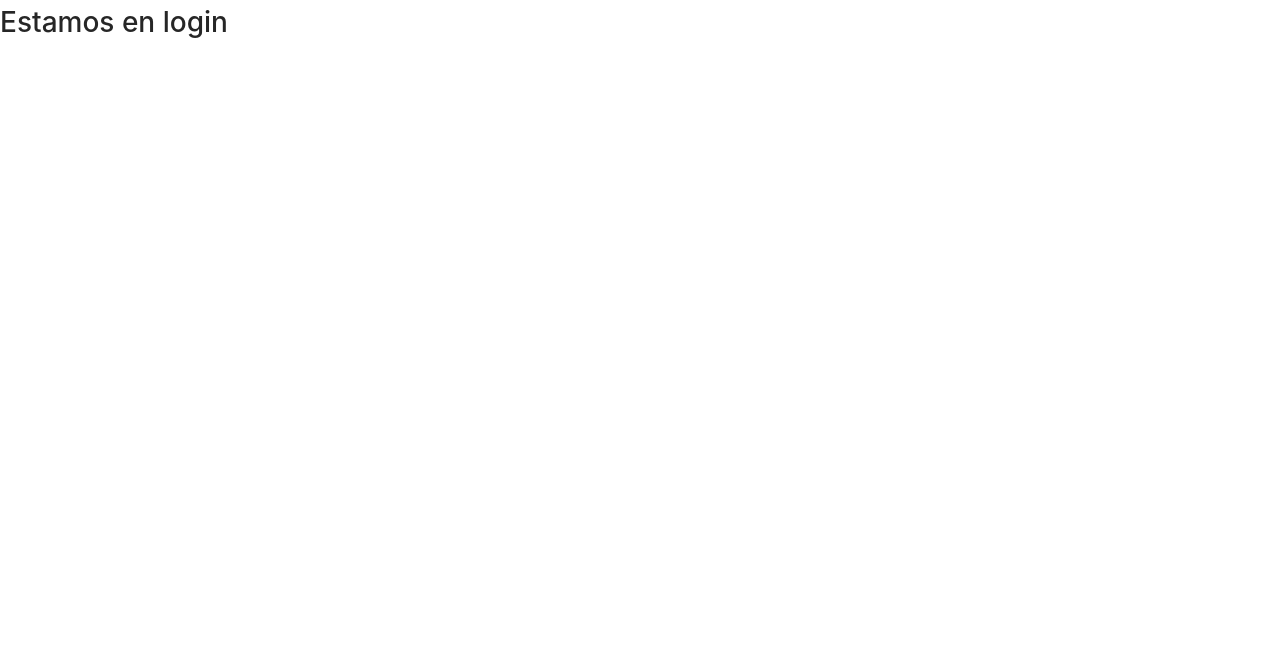
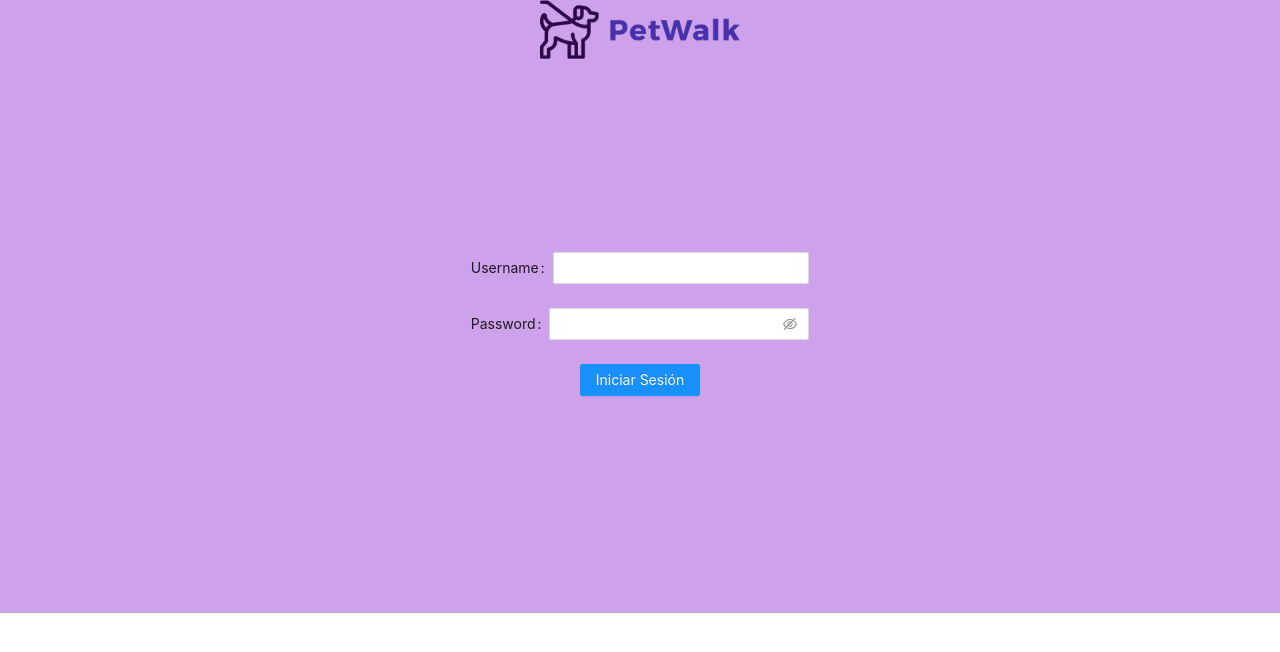
Before and after one commit to MachineTech2022/AdminPetWalk, a React (Create React App) app in the folder petwalk_admin/: page / in a window 1280 px wide. Shown: the top 652 px of the page. Built offline with nearby package versions, Linux system fonts and the light colour scheme.

Commit message:
commit login diseño
agregando logo y colores a login
agregado de componente de titulo

```diff
--- a/petwalk_admin/main.js
+++ b/petwalk_admin/main.js
@@ -7,7 +7,7 @@ function createWindow() {
     const mainWindow = new BrowserWindow({
         width: 800,
         height: 660,
-        //resizable: false,
+        resizable: false,
         maximizable: false,
         fullscreenable: false,
         //frame: false,
--- /dev/null
+++ b/petwalk_admin/src/component/TitleHeader.js
@@ -0,0 +1,18 @@
+import React from "react";
+import './TitleHeader.scss';
+import LogoPet from '../assets/img/LogoPet.png'
+import {Row} from 'antd';
+
+export default function TitleHeader(){
+    return (
+        <Row>
+            <div className="title">
+                <img
+                    className="logo"
+                    src={LogoPet}
+                    alt="LogoPet"
+                />
+            </div>
+        </Row>
+    )
+}
--- /dev/null
+++ b/petwalk_admin/src/component/TitleHeader.scss
@@ -0,0 +1,10 @@
+@import "../scss/index.scss";
+
+.title{
+    width: 200px;
+    background-color: #CDA2EA;
+}
+
+.logo{
+    width: 200px;
+}
--- a/petwalk_admin/src/pages/LayoutMajor.js
+++ b/petwalk_admin/src/pages/LayoutMajor.js
@@ -1,7 +1,10 @@
 import React from "react";
 import { Route } from "react-router-dom";
-import {Layout} from "antd";
+import {Row,Layout} from "antd";
 import "./LayoutMajor.scss";
+
+//Componente Title
+import TitleHeader from "../component/TitleHeader";
 
 export default function LayoutMajor(props){
     console.log(props);
@@ -10,7 +13,9 @@ export default function LayoutMajor(props){
 
     return(
         <Layout>
-            <h2>Menú Sider</h2>
+            <Row justify="center" className="title">
+                <TitleHeader/>
+            </Row>
             <Layout>
                 <Content>
                     <LoadRouters routes={routes}/>
--- a/petwalk_admin/src/pages/Login.js
+++ b/petwalk_admin/src/pages/Login.js
@@ -1,8 +1,31 @@
 import React from "react";
 import {} from "react-router-dom";
+import './Login.scss'
+import {Row,Form,Input,Button} from 'antd';
+//Componente Title
+import TitleHeader from "../component/TitleHeader";
 
 export default function Login(){
     return(
-        <h1>Estamos en login</h1>
+        <div>
+            <Row justify="center" className="title">
+                <TitleHeader/>
+            </Row>
+            <Row className="content" justify="center" align="middle">
+                <Form>
+                    <Form.Item label= "Username">
+                        <Input></Input>
+                    </Form.Item>
+                    <Form.Item label= "Password">
+                        <Input.Password/>
+                    </Form.Item>
+                    <Row justify="center">
+                        <Form.Item>
+                            <Button className="button" type="primary">Iniciar Sesión</Button>
+                        </Form.Item>
+                    </Row>
+                </Form>
+            </Row>
+        </div>
     )
 }
--- a/petwalk_admin/src/pages/Login.scss
+++ b/petwalk_admin/src/pages/Login.scss
@@ -0,0 +1,15 @@
+@import '../scss/index.scss';
+
+div{
+    .title{
+        width: 100%;
+        height: 7
+        70px;
+    }
+    .content{
+        width: 100%;
+        height: 554px;
+        background-color: #CDA2EA;
+    }
+
+}
--- a/petwalk_admin/src/scss/_variables.scss
+++ b/petwalk_admin/src/scss/_variables.scss
@@ -23,3 +23,8 @@ $background-grey-light: #e8e8e8;
 $background-grey: #808080;
 $background-grey-dark: #000;
 $background-dark: #000;
+$background-error: #ff00001f;
+$background-success: #84b84c1f;
+
+$success: #84b84c;
+$error: #f00;
```
Also changed, not shown: petwalk_admin/src/assets/img/LogoPet.png (added).
